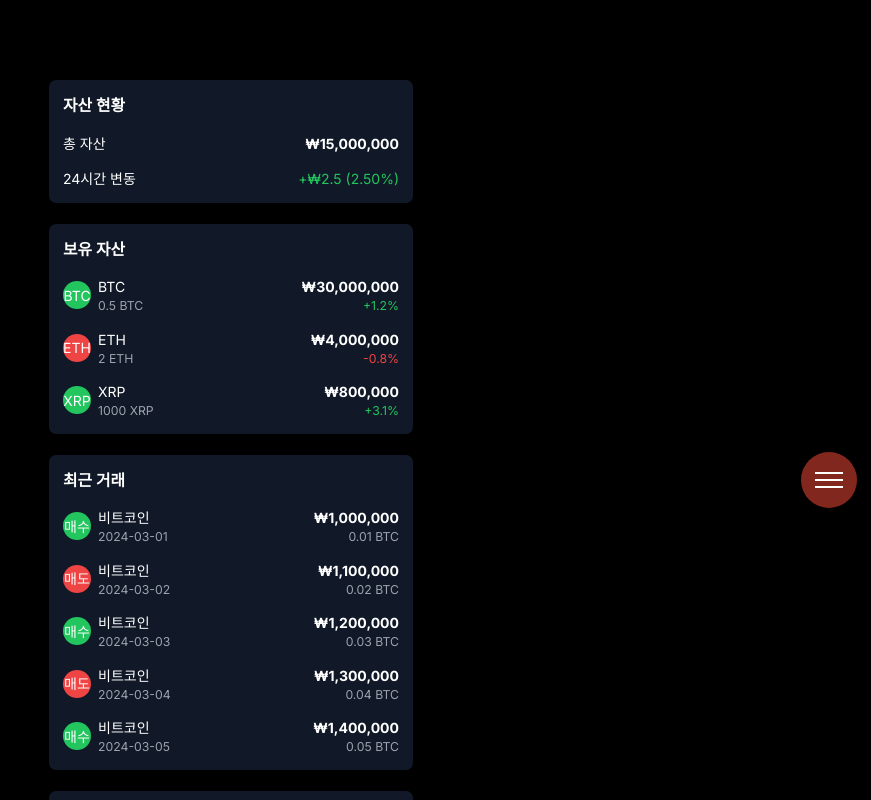
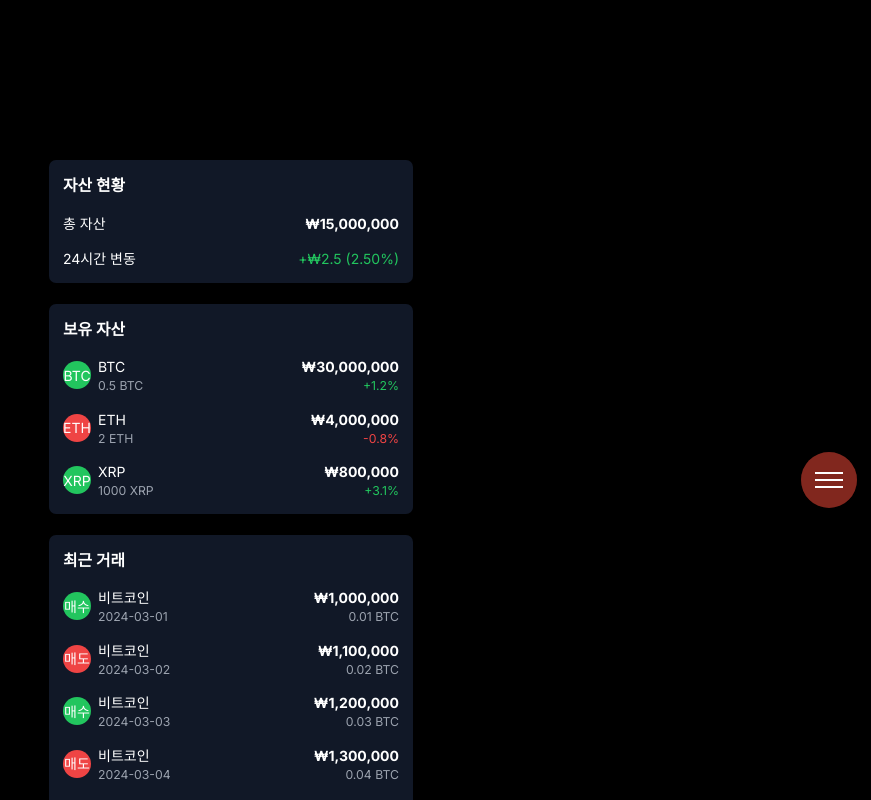
Before and after one commit to imsourceboom/nomorethink-front, a Next.js app: page / in a window 1280 px wide. Shown: the whole page, without its empty margins (409-1280 px from the left). Built offline with nearby package versions, Linux system fonts and the light colour scheme.

Commit message:
fix: 상단 여백을 20vh로 수정

```diff
--- a/app/page.tsx
+++ b/app/page.tsx
@@ -10,7 +10,7 @@ export default function Home() {
     return (
         <Template>
             <div className="w-full h-full min-h-screen bg-black text-white overflow-y-auto">
-                <div className="max-w-md mx-auto pt-[10vh] p-4 pb-[15vh] space-y-6">
+                <div className="max-w-md mx-auto pt-[20vh] p-4 pb-24 space-y-6">
                     {/* 기존 섹션들 */}
                     <section className="bg-gray-900 rounded-lg p-4">
                         <h2 className="text-lg font-semibold mb-4">자산 현황</h2>
```
